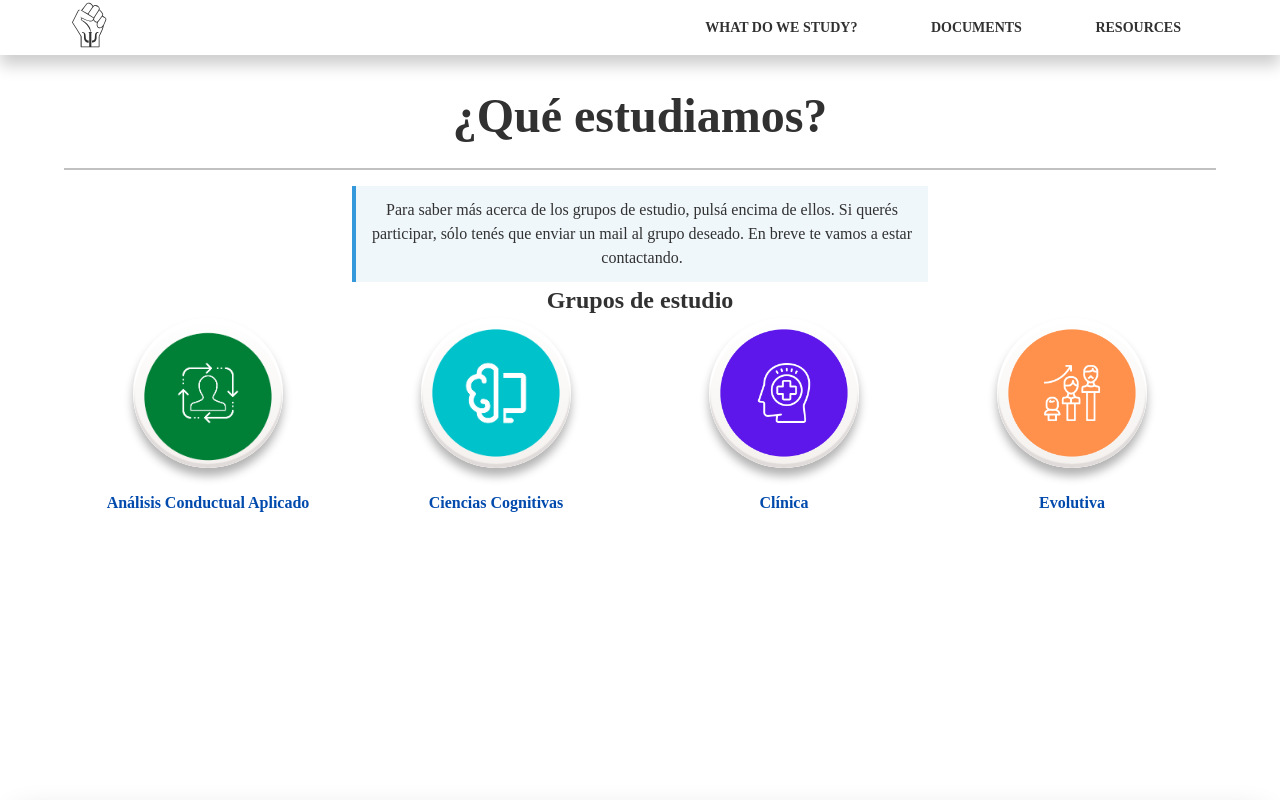
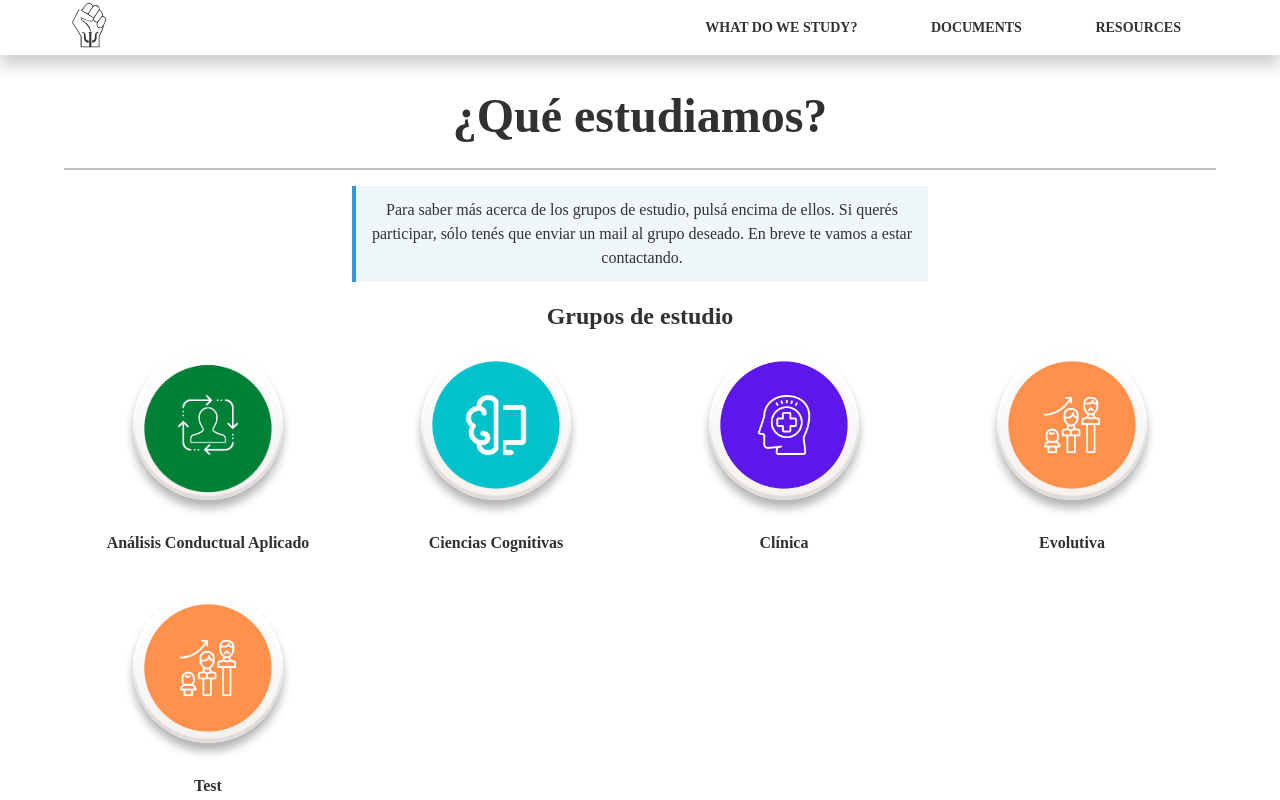
Before and after one commit to francosbenitez/mepc-app, a Nuxt app: page /study-groups in a window 1280 px wide. Shown: the top 800 px of the page. Built offline with nearby package versions, Linux system fonts and the light colour scheme.

Commit message:
feat: big improvement for study-groups

```diff
--- a/components/assets/scss/default.scss
+++ b/components/assets/scss/default.scss
@@ -43,8 +43,8 @@ a {
   }
 }
 
-.alert-note {
-  &-left {
+.alert__note {
+  &--left {
     background-color: $color__alert--bg;
     border-left: solid 4px $color__alert;
     padding: 12px;
@@ -52,7 +52,7 @@ a {
     margin: auto;
   }
 
-  &-top {
+  &--top {
     background-color: $color__alert--bg;
     border-top: solid 4px $color__alert;
     padding: 12px;
@@ -60,7 +60,7 @@ a {
     margin: auto;
   }
 
-  &-right {
+  &--right {
     background-color: $color__alert--bg;
     border-right: solid 4px $color__alert;
     padding: 12px;
--- a/lib/content.json
+++ b/lib/content.json
@@ -72,6 +72,12 @@
       "name": "Evolutiva",
       "img": "evolutiva.png",
       "email": "mailto:abaenpsicouba.mepc@gmail.com"
+    },
+    {
+      "id": 5,
+      "name": "Test",
+      "img": "evolutiva.png",
+      "email": "mailto:abaenpsicouba.mepc@gmail.com"
     }
   ]
 }
--- a/pages/study-groups/index.vue
+++ b/pages/study-groups/index.vue
@@ -4,12 +4,12 @@
       <div class="study__title--primary">
         <h1>¿Qué estudiamos?</h1>
         <hr />
-        <div class="alert-note-left">
+        <div class="alert__note--left">
           Para saber más acerca de los grupos de estudio, pulsá encima de ellos.
           Si querés participar, sólo tenés que enviar un mail al grupo deseado.
           En breve te vamos a estar contactando.
         </div>
-        <h2>Grupos de estudio</h2>
+        <h2 class="study__subtitle">Grupos de estudio</h2>
       </div>
       <div class="study__content">
         <div
@@ -17,20 +17,18 @@
           v-for="item in content.studyGroups"
           :key="item.id"
         >
-          <NuxtLink :to="'/study-groups/' + item.id">
+          <NuxtLink :to="'/study-groups/' + item.id" class="study__link">
             <img
-              class="group-avatar"
+              class="study__image"
               :src="require('../../components/assets/images/' + item.img)"
-              alt="Avatar Análisis Conductual Aplicado"
+              alt=""
             />
           </NuxtLink>
-          <div class="avatar-title">
+          <div class="study__title">
             <p>
-              <a href="#">
-                {{ item.name }}
-              </a>
+              {{ item.name }}
             </p>
-            <ul class="network-icon" aria-hidden="true">
+            <ul class="study__social-icon">
               <li>
                 <a :href="item.email">
                   <Email />
@@ -72,23 +70,30 @@ export default {
 
   .study__title--primary {
     @include titles;
+
+    .study__subtitle {
+      margin: 1rem 0;
+    }
   }
 
   .study__content {
-    color: var(--color-text);
+    color: $color__text;
     width: 100%;
-    display: flex;
-    flex-direction: study;
+    display: grid;
+    grid-row-gap: 30px;
     justify-content: space-around;
-
-    @media (max-width: $breakpoint--md) {
-      flex-direction: column;
-    }
+    grid-template-columns: 1fr;
 
     .study__item {
       width: 100%;
 
-      .group-avatar {
+      .study__link {
+        &:hover {
+          border-bottom: none;
+        }
+      }
+
+      .study__image {
         border-radius: 50%;
         width: 80%;
         max-width: 150px;
@@ -133,14 +138,18 @@ export default {
         }
       }
 
-      .avatar-title {
+      .study__title {
         p {
-          margin-top: 1rem;
+          margin: 1.5rem 0 0.5rem 0;
           font-weight: 800;
         }
 
-        .network-icon {
+        .study__social-icon {
           list-style: none;
+
+          a:hover {
+            border-bottom: none;
+          }
 
           @media (max-width: $breakpoint--md) {
             margin-bottom: 2rem;
@@ -157,6 +166,18 @@ export default {
         }
       }
     }
+
+    @media (min-width: $breakpoint--sm) {
+      grid-template-columns: 1fr 1fr;
+    }
+
+    @media (min-width: $breakpoint--md) {
+      grid-template-columns: 1fr 1fr 1fr;
+    }
+
+    @media (min-width: $breakpoint--lg) {
+      grid-template-columns: 1fr 1fr 1fr 1fr;
+    }
   }
 }
 </style>
```
